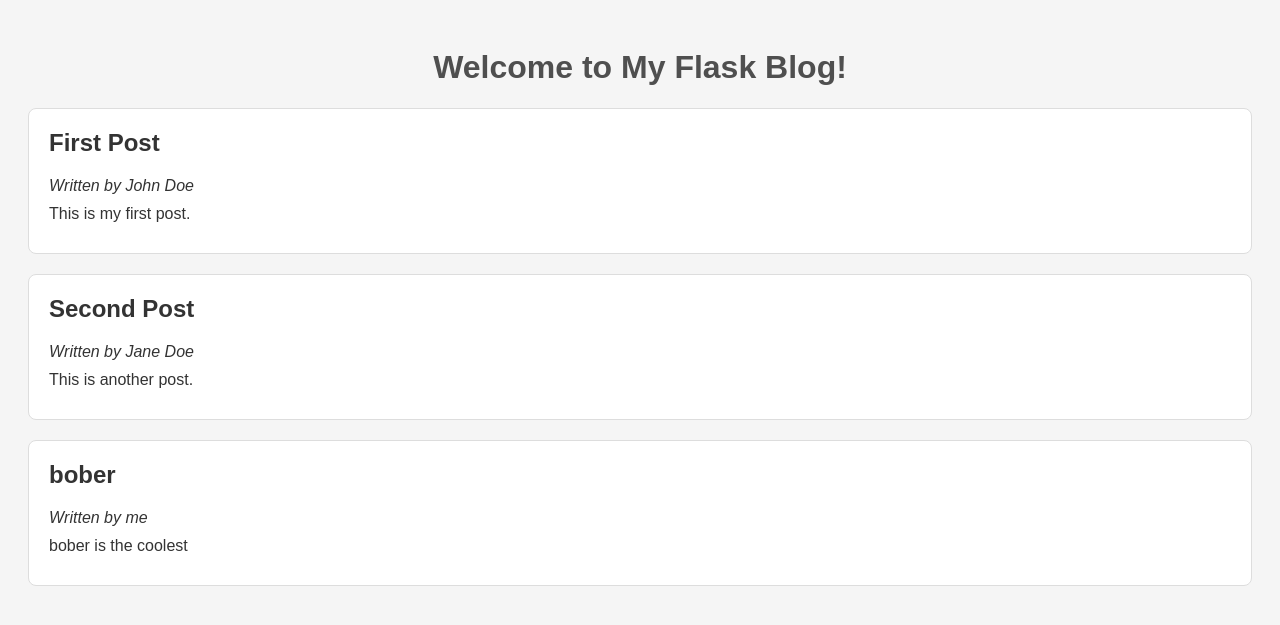
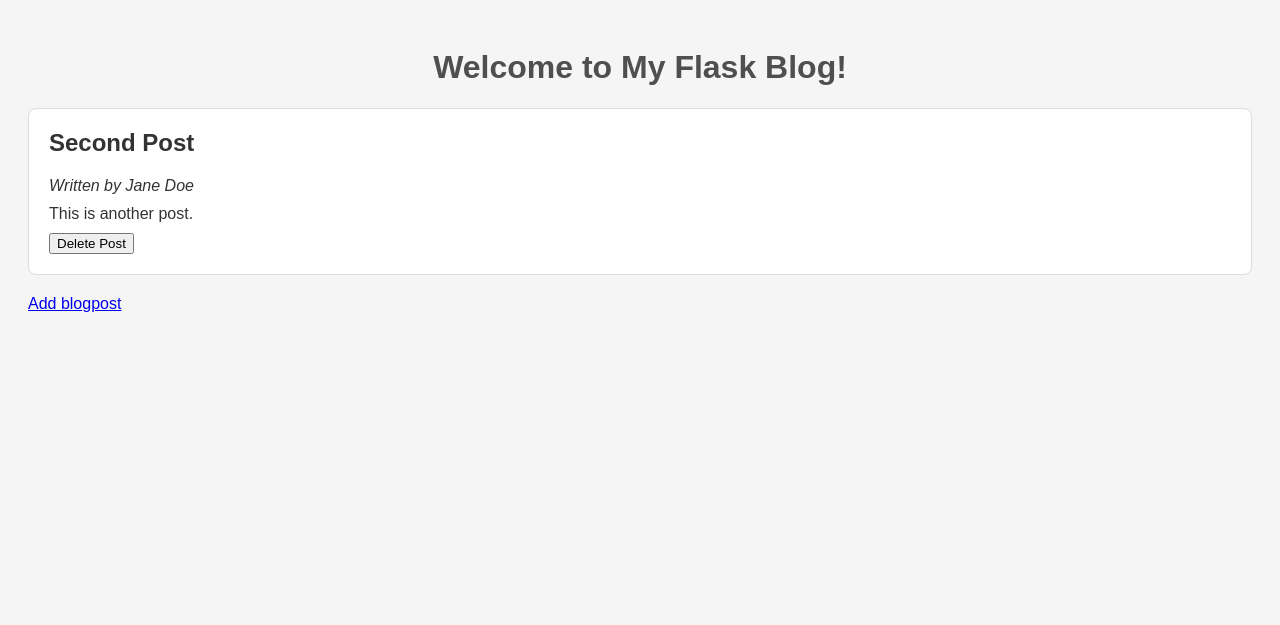
Before and after one commit to nils-ste/blog_with_flask, a Flask app: page / in a window 1280 px wide. Shown: the top 625 px of the page. Run offline with Flask 3, Linux system fonts and the light colour scheme.

Commit message:
implemented delete button for blogposts

```diff
--- a/app.py
+++ b/app.py
@@ -28,5 +28,14 @@ def add():
 
     return render_template('add.html')
 
+@app.route('/delete/<int:post_id>', methods = ['POST'])
+def delete(post_id):
+    with open('data.json', 'r')as f:
+        posts = read_posts()
+        posts.remove(posts[post_id - 1])
+        with open('data.json', 'w')as f:
+            json.dump(posts, f)
+            return redirect(url_for('index'))
+
 if __name__ == '__main__':
     app.run(host="0.0.0.0", port=5000, debug=True)
--- a/data.json
+++ b/data.json
@@ -1 +1 @@
-[{"id": 1, "author": "John Doe", "title": "First Post", "content": "This is my first post."}, {"id": 2, "author": "Jane Doe", "title": "Second Post", "content": "This is another post."}, {"id": 3, "author": "me", "title": "bober", "content": "bober is the coolest"}]
+[{"id": 2, "author": "Jane Doe", "title": "Second Post", "content": "This is another post."}]
--- a/templates/index.html
+++ b/templates/index.html
@@ -14,10 +14,14 @@
     <h2>{{post.title}}</h2>
     <p><em>Written by {{post.author}}</em></p>
     <p>{{post.content}}</p>
+    <form action="{{ url_for('delete', post_id=post.id) }}" method="POST">
+        <input type="submit" value="Delete Post">
+    </form>
 </div>
 {% endfor %}
 {% else %}
 <p>No posts yet.</p>
 {% endif %}
+<div><a href="{{url_for('add')}}">Add blogpost</a></div>
 </body>
 </html>
```
